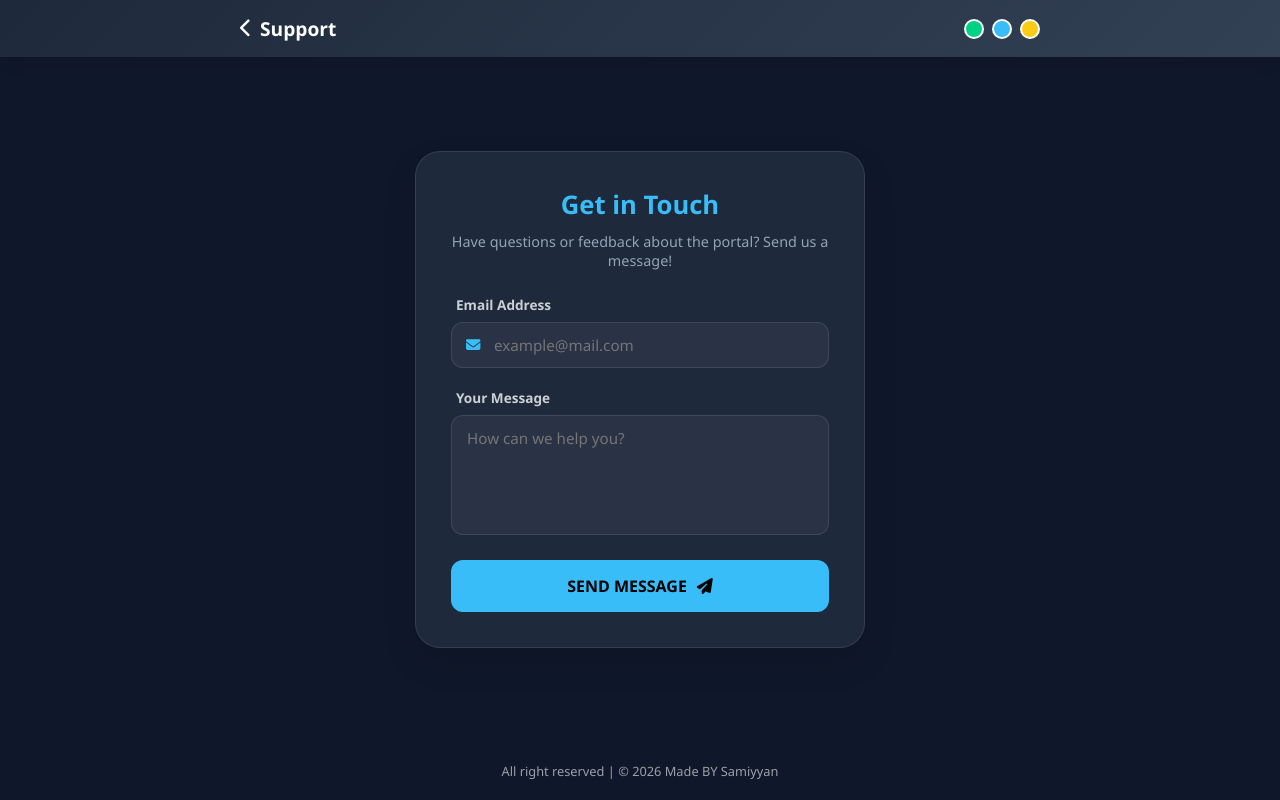
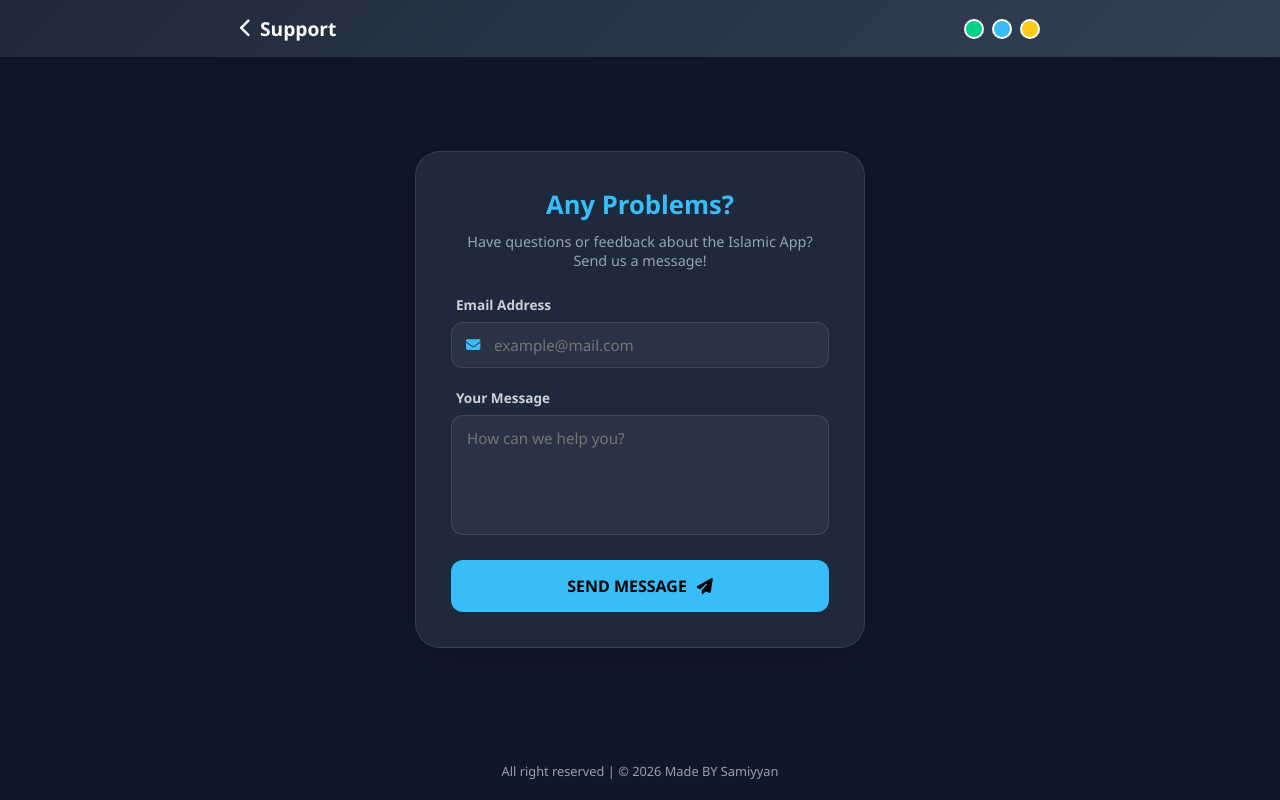
Before and after one commit to spaceairagency-blip/Islamic, a plain HTML site: page problem.html in a window 1280 px wide. Drawn offline with Linux system fonts and the light colour scheme.

Commit message:
Update problem.html

```diff
--- a/problem.html
+++ b/problem.html
@@ -109,8 +109,8 @@
 
 <div class="container">
     <div class="contact-card">
-        <h2>Get in Touch</h2>
-        <p class="subtitle">Have questions or feedback about the portal? Send us a message!</p>
+        <h2>Any Problems?</h2>
+        <p class="subtitle">Have questions or feedback about the Islamic App? Send us a message!</p>
 
         <form action="https://formspree.io/f/xvzbgngr" method="POST">
             <div class="form-group">
```
